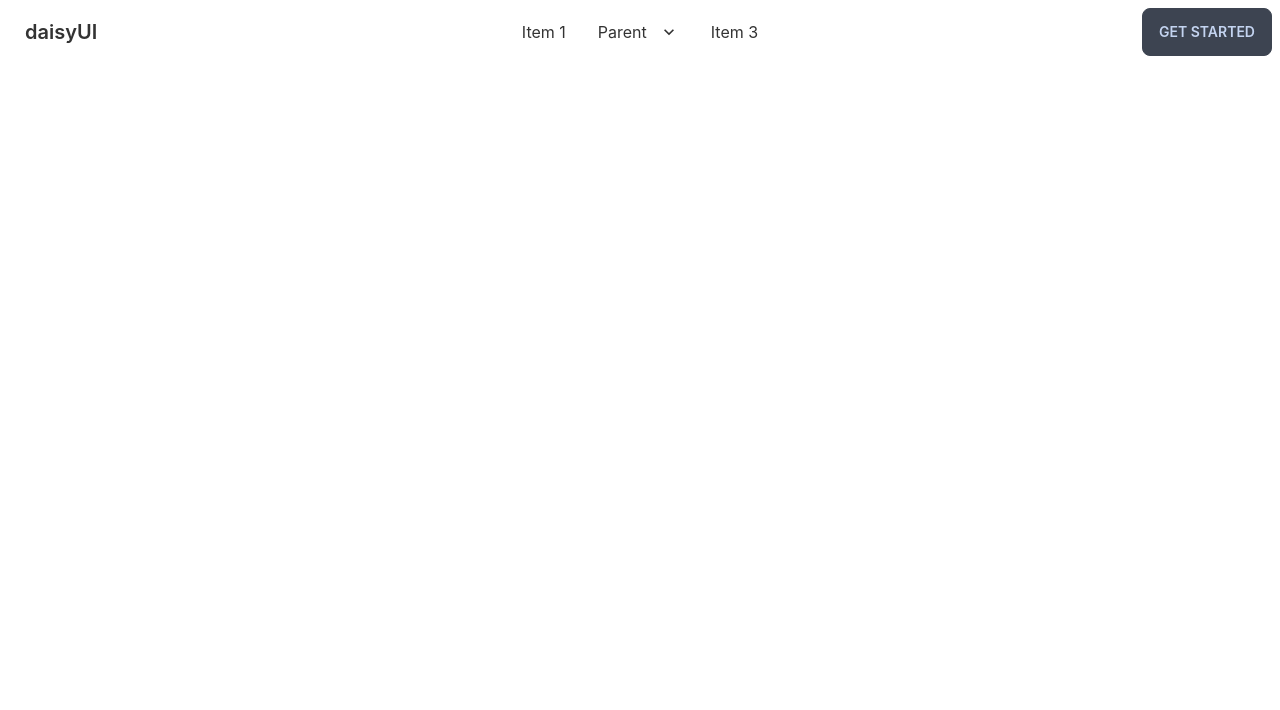
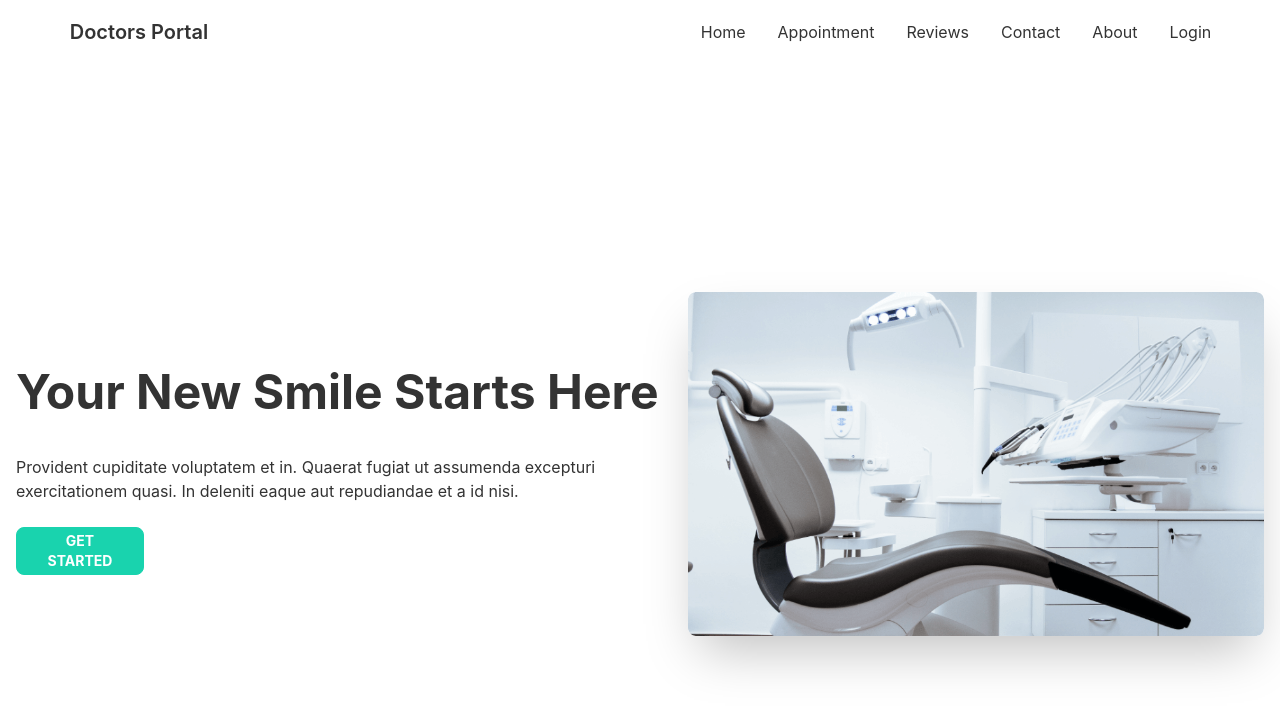
Before and after one commit to MuzakkirHossainMinhaz/doctors-portal-client-side, a React (Create React App) app: page / in a window 1280 px wide. Shown: the top 710 px of the page. Built offline with nearby package versions, Linux system fonts and the light colour scheme.

Commit message:
navbar and banner added

```diff
--- a/src/App.js
+++ b/src/App.js
@@ -1,13 +1,25 @@
 import { Route, Routes } from 'react-router-dom';
 import './App.css';
-import Navbar from './Pages/Home/Navbar/Navbar';
+import About from './Pages/About/About';
+import Appointment from './Pages/Appointment/Appointment';
+import Login from './Pages/Authentication/Login/Login';
+import Contact from './Pages/Contact/Contact';
+import Home from './Pages/Home/Home';
+import Reviews from './Pages/Reviews/Reviews';
+import Navbar from './Pages/Shared/Navbar/Navbar';
 
 function App() {
   return (
     <div>
       <Navbar></Navbar>
       <Routes>
-        {/* <Route path='/' element={}></Route> */}
+        <Route path='/' element={<Home/>}></Route>
+        <Route path='/home' element={<Home/>}></Route>
+        <Route path='/appointment' element={<Appointment/>}></Route>
+        <Route path='/reviews' element={<Reviews/>}></Route>
+        <Route path='/contact' element={<Contact/>}></Route>
+        <Route path='/about' element={<About/>}></Route>
+        <Route path='/login' element={<Login/>}></Route>
       </Routes>
 
     </div>
--- /dev/null
+++ b/src/Pages/About/About.js
@@ -0,0 +1,11 @@
+import React from 'react';
+
+const About = () => {
+    return (
+        <div>
+            <h1>From About Pages</h1>
+        </div>
+    );
+};
+
+export default About;
--- /dev/null
+++ b/src/Pages/Appointment/Appointment.js
@@ -0,0 +1,11 @@
+import React from 'react';
+
+const Appointment = () => {
+    return (
+        <div>
+            <h1>From Appointment Page</h1>
+        </div>
+    );
+};
+
+export default Appointment;
--- /dev/null
+++ b/src/Pages/Authentication/Login/Login.js
@@ -0,0 +1,11 @@
+import React from 'react';
+
+const Login = () => {
+    return (
+        <div>
+            <h1>From Login Page</h1>
+        </div>
+    );
+};
+
+export default Login;
--- /dev/null
+++ b/src/Pages/Contact/Contact.js
@@ -0,0 +1,11 @@
+import React from 'react';
+
+const Contact = () => {
+    return (
+        <div>
+            <h1>From Contact Us Page</h1>
+        </div>
+    );
+};
+
+export default Contact;
--- /dev/null
+++ b/src/Pages/Home/Banner/Banner.js
@@ -0,0 +1,19 @@
+import React from 'react';
+import chair from '../../../assets/images/chair.png';
+
+const Banner = () => {
+    return (
+        <div class="hero min-h-screen bg-base-100 justify-center">
+            <div class="hero-content flex-col lg:flex-row-reverse gap-x-6">
+                <img src={chair} class="max-w-xl rounded-lg shadow-2xl" />
+                <div>
+                    <h1 class="text-5xl font-bold leading-relaxed">Your New Smile Starts Here</h1>
+                    <p class="py-6 leading-6">Provident cupiditate voluptatem et in. Quaerat fugiat ut assumenda excepturi exercitationem quasi. In deleniti eaque aut repudiandae et a id nisi.</p>
+                    <button class="btn btn-secondary w-32 font-bold text-white text-sm">Get Started</button>
+                </div>
+            </div>
+        </div>
+    );
+};
+
+export default Banner;
--- /dev/null
+++ b/src/Pages/Home/Home.js
@@ -0,0 +1,12 @@
+import React from 'react';
+import Banner from './Banner/Banner';
+
+const Home = () => {
+    return (
+        <div>
+            <Banner></Banner>
+        </div>
+    );
+};
+
+export default Home;
--- a/src/Pages/Home/Navbar/Navbar.js
+++ /dev/null
@@ -1,51 +0,0 @@
-import React from 'react';
-
-const Navbar = () => {
-    return (
-        <div class="navbar bg-base-100">
-            <div class="navbar-start">
-                <div class="dropdown">
-                    <label tabindex="0" class="btn btn-ghost lg:hidden">
-                        <svg xmlns="http://www.w3.org/2000/svg" class="h-5 w-5" fill="none" viewBox="0 0 24 24" stroke="currentColor"><path stroke-linecap="round" stroke-linejoin="round" stroke-width="2" d="M4 6h16M4 12h8m-8 6h16" /></svg>
-                    </label>
-                    <ul tabindex="0" class="menu menu-compact dropdown-content mt-3 p-2 shadow bg-base-100 rounded-box w-52">
-                        <li><a>Item 1</a></li>
-                        <li tabindex="0">
-                            <a class="justify-between">
-                                Parent
-                                <svg class="fill-current" xmlns="http://www.w3.org/2000/svg" width="24" height="24" viewBox="0 0 24 24"><path d="M8.59,16.58L13.17,12L8.59,7.41L10,6L16,12L10,18L8.59,16.58Z" /></svg>
-                            </a>
-                            <ul class="p-2">
-                                <li><a>Submenu 1</a></li>
-                                <li><a>Submenu 2</a></li>
-                            </ul>
-                        </li>
-                        <li><a>Item 3</a></li>
-                    </ul>
-                </div>
-                <a class="btn btn-ghost normal-case text-xl">daisyUI</a>
-            </div>
-            <div class="navbar-center hidden lg:flex">
-                <ul class="menu menu-horizontal p-0">
-                    <li><a>Item 1</a></li>
-                    <li tabindex="0">
-                        <a>
-                            Parent
-                            <svg class="fill-current" xmlns="http://www.w3.org/2000/svg" width="20" height="20" viewBox="0 0 24 24"><path d="M7.41,8.58L12,13.17L16.59,8.58L18,10L12,16L6,10L7.41,8.58Z" /></svg>
-                        </a>
-                        <ul class="p-2">
-                            <li><a>Submenu 1</a></li>
-                            <li><a>Submenu 2</a></li>
-                        </ul>
-                    </li>
-                    <li><a>Item 3</a></li>
-                </ul>
-            </div>
-            <div class="navbar-end">
-                <a class="btn">Get started</a>
-            </div>
-        </div>
-    );
-};
-
-export default Navbar;
--- /dev/null
+++ b/src/Pages/Reviews/Reviews.js
@@ -0,0 +1,11 @@
+import React from 'react';
+
+const Reviews = () => {
+    return (
+        <div>
+            <h1>From Reviews Page</h1>
+        </div>
+    );
+};
+
+export default Reviews;
--- /dev/null
+++ b/src/Pages/Shared/Navbar/Navbar.js
@@ -0,0 +1,35 @@
+import React from 'react';
+import { Link } from 'react-router-dom';
+
+const Navbar = () => {
+    const menuItems = <>
+        <li><Link to='/home'>Home</Link></li>
+        <li><Link to='/appointment'>Appointment</Link></li>
+        <li><Link to='/reviews'>Reviews</Link></li>
+        <li><Link to='/contact'>Contact</Link></li>
+        <li><Link to='/about'>About</Link></li>
+        <li><Link to='/login'>Login</Link></li>
+    </>
+    return (
+        <div class="navbar bg-base-100 justify-center">
+            <div class="navbar-start">
+                <div class="dropdown">
+                    <label tabindex="0" class="btn btn-ghost lg:hidden">
+                        <svg xmlns="http://www.w3.org/2000/svg" class="h-5 w-5" fill="none" viewBox="0 0 24 24" stroke="currentColor"><path stroke-linecap="round" stroke-linejoin="round" stroke-width="2" d="M4 6h16M4 12h8m-8 6h16" /></svg>
+                    </label>
+                    <ul tabindex="0" class="menu menu-compact dropdown-content mt-3 p-2 shadow bg-base-100 rounded-box w-52">
+                        {menuItems}
+                    </ul>
+                </div>
+                <Link to='/' class="btn btn-ghost normal-case text-xl">Doctors Portal</Link>
+            </div>
+            <div class="navbar-center hidden lg:flex">
+                <ul class="menu menu-horizontal p-0">
+                    {menuItems}
+                </ul>
+            </div>
+        </div>
+    );
+};
+
+export default Navbar;
```
